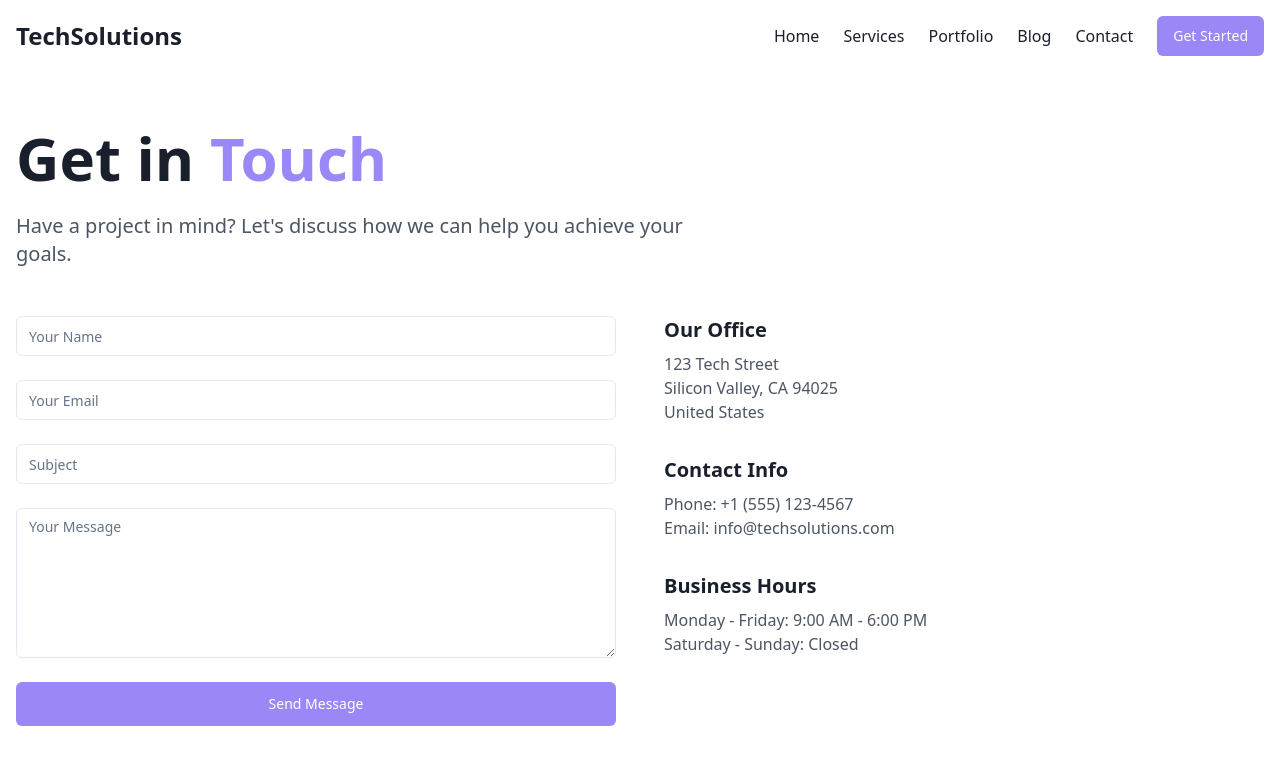
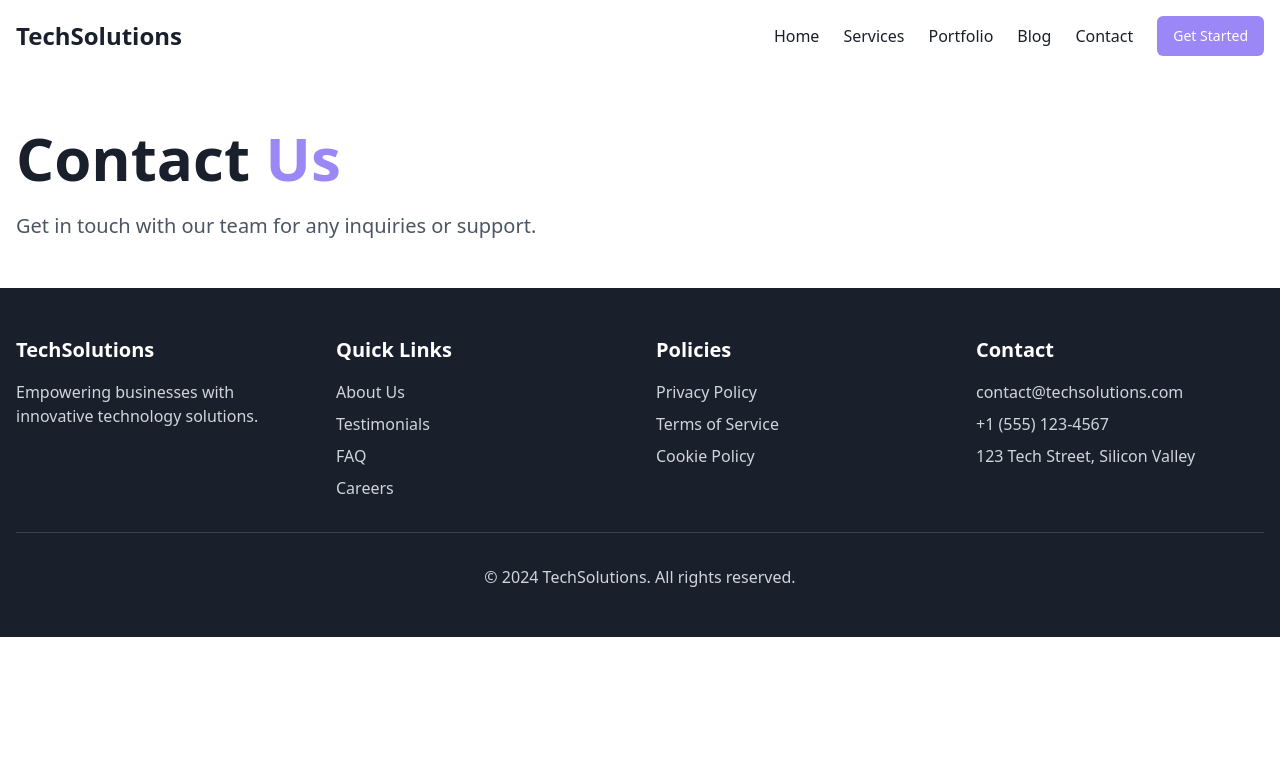
Before and after one commit to Sohit666/engaging-experience-agency, a React (Vite) app: page /contact in a window 1280 px wide. Shown: the top 764 px of the page. Built offline with nearby package versions, Linux system fonts and the light colour scheme.

Commit message:
Add footer to all pages
Implemented the footer component to be displayed on every page of the application, ensuring consistent navigation and information access across the site.
[skip gpt_engineer]

```diff
--- a/src/pages/Contact.tsx
+++ b/src/pages/Contact.tsx
@@ -1,103 +1,21 @@
 import Navigation from "@/components/Navigation";
-import { Button } from "@/components/ui/button";
-import { Input } from "@/components/ui/input";
-import { Textarea } from "@/components/ui/textarea";
-import { useState } from "react";
-import { toast } from "sonner";
+import Footer from "@/components/Footer";
 
 const Contact = () => {
-  const [formData, setFormData] = useState({
-    name: "",
-    email: "",
-    subject: "",
-    message: "",
-  });
-
-  const handleSubmit = (e: React.FormEvent) => {
-    e.preventDefault();
-    toast.success("Message sent successfully! We'll get back to you soon.");
-    setFormData({ name: "", email: "", subject: "", message: "" });
-  };
-
   return (
     <div className="min-h-screen bg-white">
       <Navigation />
 
       <div className="container mx-auto pt-32 px-4">
         <h1 className="text-4xl md:text-6xl font-bold text-secondary mb-6 animate-fade-down">
-          Get in <span className="text-primary">Touch</span>
+          Contact <span className="text-primary">Us</span>
         </h1>
         <p className="text-xl text-gray-600 mb-12 max-w-2xl animate-fade-up">
-          Have a project in mind? Let's discuss how we can help you achieve your goals.
+          Get in touch with our team for any inquiries or support.
         </p>
+      </div>
 
-        <div className="grid md:grid-cols-2 gap-12">
-          <form onSubmit={handleSubmit} className="space-y-6 animate-fade-up">
-            <div>
-              <Input
-                placeholder="Your Name"
-                value={formData.name}
-                onChange={(e) => setFormData({ ...formData, name: e.target.value })}
-                required
-              />
-            </div>
-            <div>
-              <Input
-                type="email"
-                placeholder="Your Email"
-                value={formData.email}
-                onChange={(e) => setFormData({ ...formData, email: e.target.value })}
-                required
-              />
-            </div>
-            <div>
-              <Input
-                placeholder="Subject"
-                value={formData.subject}
-                onChange={(e) => setFormData({ ...formData, subject: e.target.value })}
-                required
-              />
-            </div>
-            <div>
-              <Textarea
-                placeholder="Your Message"
-                value={formData.message}
-                onChange={(e) => setFormData({ ...formData, message: e.target.value })}
-                required
-                className="min-h-[150px]"
-              />
-            </div>
-            <Button type="submit" size="lg" className="w-full">
-              Send Message
-            </Button>
-          </form>
-
-          <div className="space-y-8 animate-fade-up">
-            <div>
-              <h3 className="text-xl font-semibold text-secondary mb-2">Our Office</h3>
-              <p className="text-gray-600">
-                123 Tech Street<br />
-                Silicon Valley, CA 94025<br />
-                United States
-              </p>
-            </div>
-            <div>
-              <h3 className="text-xl font-semibold text-secondary mb-2">Contact Info</h3>
-              <p className="text-gray-600">
-                Phone: +1 (555) 123-4567<br />
-                Email: info@techsolutions.com
-              </p>
-            </div>
-            <div>
-              <h3 className="text-xl font-semibold text-secondary mb-2">Business Hours</h3>
-              <p className="text-gray-600">
-                Monday - Friday: 9:00 AM - 6:00 PM<br />
-                Saturday - Sunday: Closed
-              </p>
-            </div>
-          </div>
-        </div>
-      </div>
+      <Footer />
     </div>
   );
 };
--- a/src/pages/Industries.tsx
+++ b/src/pages/Industries.tsx
@@ -1,4 +1,5 @@
 import Navigation from "@/components/Navigation";
+import Footer from "@/components/Footer";
 import { Card, CardContent, CardHeader, CardTitle } from "@/components/ui/card";
 import { Building2, ShoppingBag, Heart, Landmark, Plane, Lightbulb } from "lucide-react";
 
@@ -62,6 +63,8 @@ const Industries = () => {
           ))}
         </div>
       </div>
+
+      <Footer />
     </div>
   );
 };
--- a/src/pages/Portfolio.tsx
+++ b/src/pages/Portfolio.tsx
@@ -1,4 +1,5 @@
 import Navigation from "@/components/Navigation";
+import Footer from "@/components/Footer";
 import { Button } from "@/components/ui/button";
 import { Card, CardContent, CardDescription, CardHeader, CardTitle } from "@/components/ui/card";
 
@@ -71,6 +72,8 @@ const Portfolio = () => {
           ))}
         </div>
       </div>
+
+      <Footer />
     </div>
   );
 };
```
Also changed, not shown: src/pages/Services.tsx (line endings or trailing spaces).
